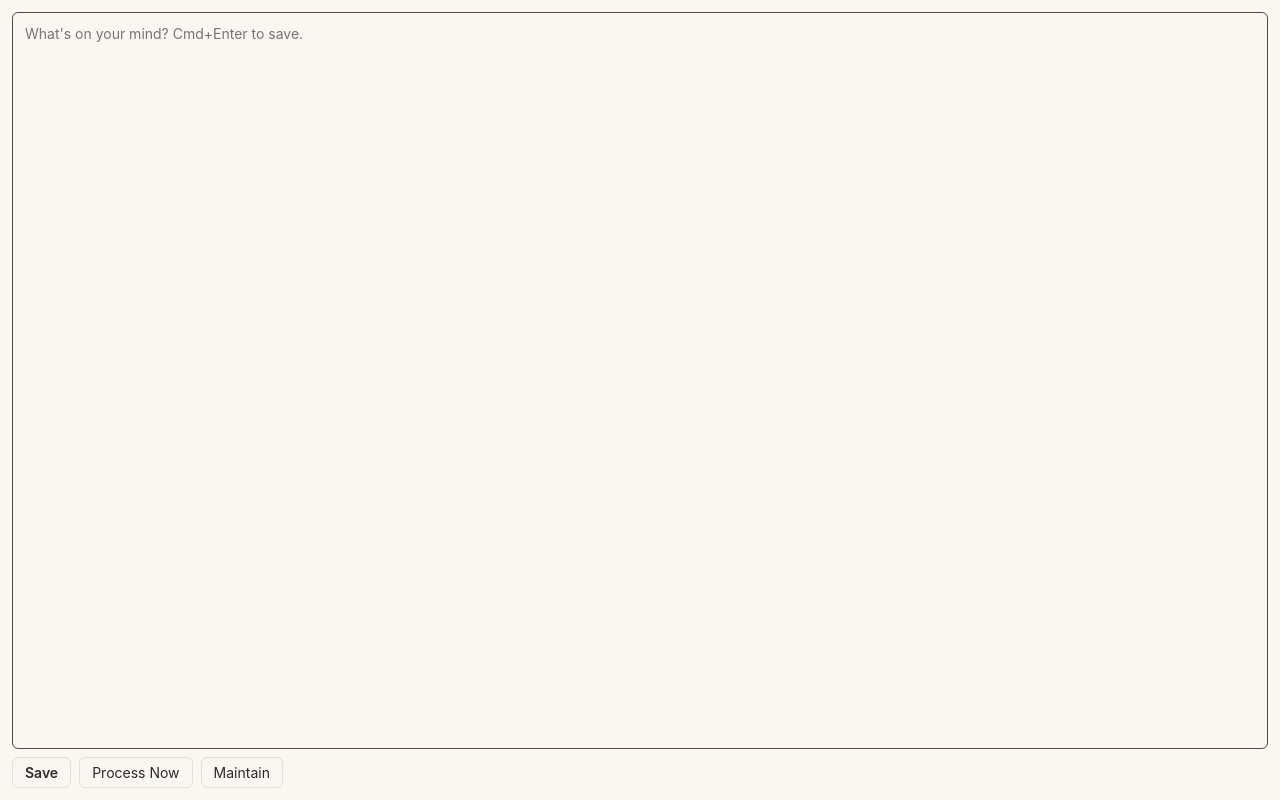
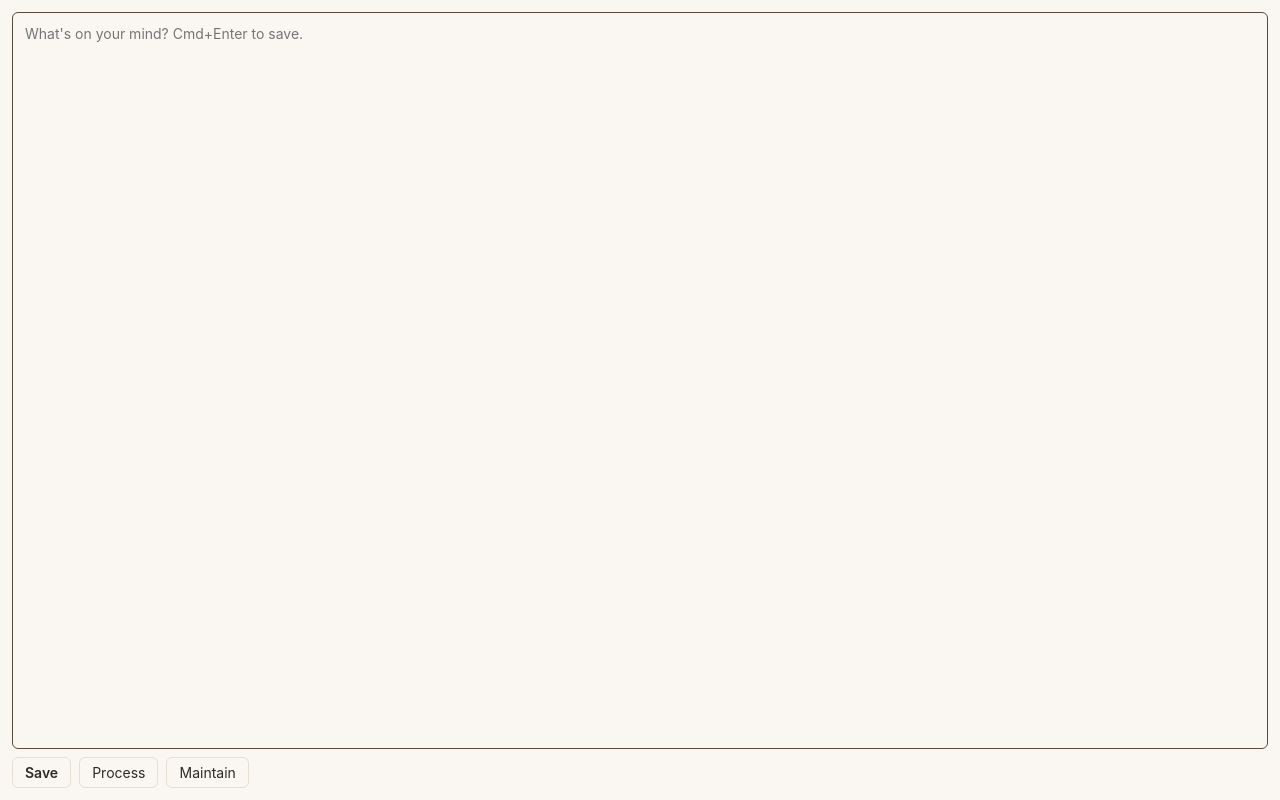
Before and after one commit to 0tist/DearDiary, a website: page app/src/index.html in a window 1280 px wide. Drawn offline with Linux system fonts and the light colour scheme.

Commit message:
rename: "Process Now" -> "Process"
Tightening the button label and matching docs/strings.

Co-Authored-By: Claude Opus 4.7 (1M context) <noreply@anthropic.com>

```diff
--- a/app/src/index.html
+++ b/app/src/index.html
@@ -15,7 +15,7 @@
       ></textarea>
       <div class="row">
         <button id="save">Save</button>
-        <button id="process">Process Now</button>
+        <button id="process">Process</button>
         <button id="maintain">Maintain</button>
         <span id="status" class="status"></span>
       </div>
```
Also changed, not shown: README.md, app/README.md, 2 other files.
